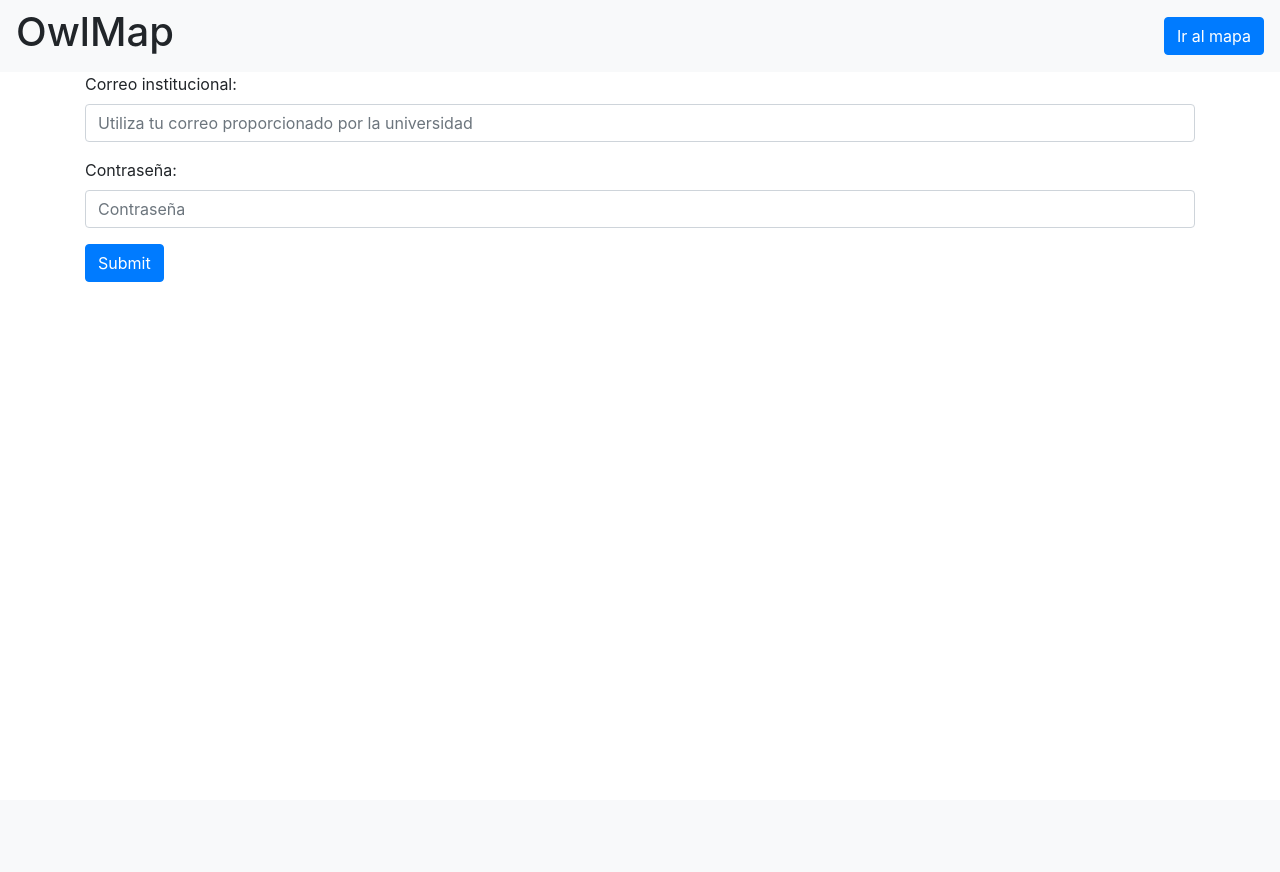
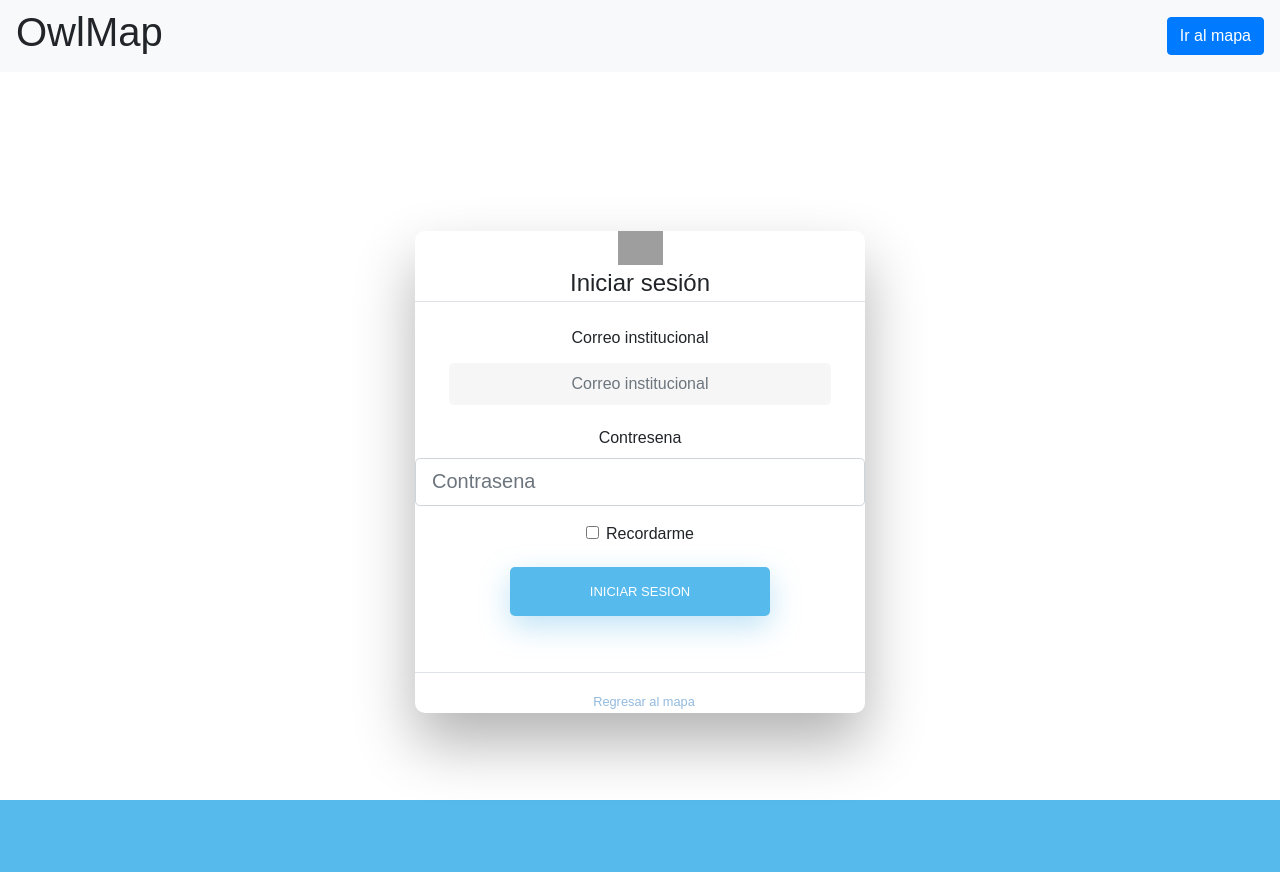
Before and after one commit to raulmyocu/owlmap, a Flask app: page /login in a window 1280 px wide. Before the commit the page ends 282 px from the top, so only its background shows below. Run offline with Flask 2, Linux system fonts and the light colour scheme; some libraries are stand-ins or nearby versions; grey boxes are pictures that could not be loaded.

Commit message:
Diseño de login

```diff
--- /dev/null
+++ b/forms.py
@@ -0,0 +1,11 @@
+from flask_wtf import FlaskForm
+from wtforms import StringField, PasswordField, SubmitField, BooleanField, validators
+from wtforms.validators import DataRequired, Length, Email, EqualTo
+
+class LoginForm(FlaskForm):
+    email = StringField('Correo institucional', validators=[DataRequired(), Email()],
+            render_kw={"placeholder": "Correo institucional"})
+    password = PasswordField('Contresena', validators=[DataRequired()],
+            render_kw={"placeholder": "Contrasena"})
+    remember = BooleanField('Recordarme')
+    submit = SubmitField('Iniciar sesion')
--- a/owlmap.py
+++ b/owlmap.py
@@ -1,15 +1,18 @@
-from flask import Flask, render_template, url_for
+from flask import Flask, render_template, url_for, flash, redirect
+from forms import LoginForm
 app = Flask(__name__)
+
+app.config['SECRET_KEY'] = 'abcdefg123456789'
 
 posts = [
     {
-        'autor' : 'Raúl Octavio Murcia Yocupicio',
+        'autor' : 'Raul Octavio Murcia Yocupicio',
         'titulo' : 'El primer post',
-        'contenido' : 'Hola compañeros este es el primer post del blog jaja salu2.',
+        'contenido' : 'Hola companeros este es el primer post del blog jaja salu2.',
         'fecha' : '3 de Abril de 2019'
     },
     {
-        'autor' : 'Raúlito Pérez',
+        'autor' : 'Raulito Perez',
         'titulo' : 'El otro post',
         'contenido' : 'Ayuda amigos estoy atrapado en la Matrix...',
         'fecha' : '3 de Abril de 2090'
@@ -22,13 +25,17 @@ posts = [
 def home():
     return render_template('home.html')
 
-@app.route("/login")
+@app.route("/login", methods=['GET', 'POST'])
 def login():
-    return render_template('login.html', title='Iniciar Sesión')
+    form = LoginForm()
+    if form.validate_on_submit():
+        flash('Sesion Iniciada', 'success')
+        return redirect(url_for('forum'))
+    return render_template('login.html', title='Iniciar Sesion', form=form)
 
 @app.route("/forum")
 def forum():
-    return render_template('forum.html', title='Foro', name='Raúl y XI=imena', posts=posts)
+    return render_template('forum.html', title='Foro', name='Raul y XI=imena', posts=posts)
 
 if __name__ == '__main__':
     app.run(debug=True)
--- /dev/null
+++ b/static/css/login.css
@@ -0,0 +1,262 @@
+
+/* BASIC */
+
+html {
+  background-color: #56baed;
+}
+
+body {
+  font-family: "Poppins", sans-serif;
+  height: 100vh;
+}
+
+a {
+  color: #92badd;
+  display:inline-block;
+  text-decoration: none;
+  font-weight: 400;
+}
+
+h2 {
+  text-align: center;
+  font-size: 16px;
+  font-weight: 600;
+  text-transform: uppercase;
+  display:inline-block;
+  margin: 40px 8px 10px 8px;
+  color: #cccccc;
+}
+
+
+
+/* STRUCTURE */
+
+.wrapper {
+  display: flex;
+  align-items: center;
+  flex-direction: column;
+  justify-content: center;
+  width: 100%;
+  min-height: 100%;
+  padding: 20px;
+}
+
+#formContent {
+  -webkit-border-radius: 10px 10px 10px 10px;
+  border-radius: 10px 10px 10px 10px;
+  background: #fff;
+  padding: 30px;
+  width: 90%;
+  max-width: 450px;
+  position: relative;
+  padding: 0px;
+  -webkit-box-shadow: 0 30px 60px 0 rgba(0,0,0,0.3);
+  box-shadow: 0 30px 60px 0 rgba(0,0,0,0.3);
+  text-align: center;
+}
+
+#formFooter {
+  background-color: #f6f6f6;
+  border-top: 1px solid #dce8f1;
+  padding: 25px;
+  text-align: center;
+  -webkit-border-radius: 0 0 10px 10px;
+  border-radius: 0 0 10px 10px;
+}
+
+
+
+/* TABS */
+
+h2.inactive {
+  color: #cccccc;
+}
+
+h2.active {
+  color: #0d0d0d;
+  border-bottom: 2px solid #5fbae9;
+}
+
+
+
+/* FORM TYPOGRAPHY*/
+
+input[type=button], input[type=submit], input[type=reset]  {
+  background-color: #56baed;
+  border: none;
+  color: white;
+  padding: 15px 80px;
+  text-align: center;
+  text-decoration: none;
+  display: inline-block;
+  text-transform: uppercase;
+  font-size: 13px;
+  -webkit-box-shadow: 0 10px 30px 0 rgba(95,186,233,0.4);
+  box-shadow: 0 10px 30px 0 rgba(95,186,233,0.4);
+  -webkit-border-radius: 5px 5px 5px 5px;
+  border-radius: 5px 5px 5px 5px;
+  margin: 5px 20px 40px 20px;
+  -webkit-transition: all 0.3s ease-in-out;
+  -moz-transition: all 0.3s ease-in-out;
+  -ms-transition: all 0.3s ease-in-out;
+  -o-transition: all 0.3s ease-in-out;
+  transition: all 0.3s ease-in-out;
+}
+
+input[type=button]:hover, input[type=submit]:hover, input[type=reset]:hover  {
+  background-color: #39ace7;
+}
+
+input[type=button]:active, input[type=submit]:active, input[type=reset]:active  {
+  -moz-transform: scale(0.95);
+  -webkit-transform: scale(0.95);
+  -o-transform: scale(0.95);
+  -ms-transform: scale(0.95);
+  transform: scale(0.95);
+}
+
+input[type=text] {
+  background-color: #f6f6f6;
+  border: none;
+  color: #0d0d0d;
+  padding: 15px 32px;
+  text-align: center;
+  text-decoration: none;
+  display: inline-block;
+  font-size: 16px;
+  margin: 5px;
+  width: 85%;
+  border: 2px solid #f6f6f6;
+  -webkit-transition: all 0.5s ease-in-out;
+  -moz-transition: all 0.5s ease-in-out;
+  -ms-transition: all 0.5s ease-in-out;
+  -o-transition: all 0.5s ease-in-out;
+  transition: all 0.5s ease-in-out;
+  -webkit-border-radius: 5px 5px 5px 5px;
+  border-radius: 5px 5px 5px 5px;
+}
+
+input[type=text]:focus {
+  background-color: #fff;
+  border-bottom: 2px solid #5fbae9;
+}
+
+input[type=text]:placeholder {
+  color: #cccccc;
+}
+
+
+
+/* ANIMATIONS */
+
+/* Simple CSS3 Fade-in-down Animation */
+.fadeInDown {
+  -webkit-animation-name: fadeInDown;
+  animation-name: fadeInDown;
+  -webkit-animation-duration: 1s;
+  animation-duration: 1s;
+  -webkit-animation-fill-mode: both;
+  animation-fill-mode: both;
+}
+
+@-webkit-keyframes fadeInDown {
+  0% {
+    opacity: 0;
+    -webkit-transform: translate3d(0, -100%, 0);
+    transform: translate3d(0, -100%, 0);
+  }
+  100% {
+    opacity: 1;
+    -webkit-transform: none;
+    transform: none;
+  }
+}
+
+@keyframes fadeInDown {
+  0% {
+    opacity: 0;
+    -webkit-transform: translate3d(0, -100%, 0);
+    transform: translate3d(0, -100%, 0);
+  }
+  100% {
+    opacity: 1;
+    -webkit-transform: none;
+    transform: none;
+  }
+}
+
+/* Simple CSS3 Fade-in Animation */
+@-webkit-keyframes fadeIn { from { opacity:0; } to { opacity:1; } }
+@-moz-keyframes fadeIn { from { opacity:0; } to { opacity:1; } }
+@keyframes fadeIn { from { opacity:0; } to { opacity:1; } }
+
+.fadeIn {
+  opacity:0;
+  -webkit-animation:fadeIn ease-in 1;
+  -moz-animation:fadeIn ease-in 1;
+  animation:fadeIn ease-in 1;
+
+  -webkit-animation-fill-mode:forwards;
+  -moz-animation-fill-mode:forwards;
+  animation-fill-mode:forwards;
+
+  -webkit-animation-duration:1s;
+  -moz-animation-duration:1s;
+  animation-duration:1s;
+}
+
+.fadeIn.first {
+  -webkit-animation-delay: 0.4s;
+  -moz-animation-delay: 0.4s;
+  animation-delay: 0.4s;
+}
+
+.fadeIn.second {
+  -webkit-animation-delay: 0.6s;
+  -moz-animation-delay: 0.6s;
+  animation-delay: 0.6s;
+}
+
+.fadeIn.third {
+  -webkit-animation-delay: 0.8s;
+  -moz-animation-delay: 0.8s;
+  animation-delay: 0.8s;
+}
+
+.fadeIn.fourth {
+  -webkit-animation-delay: 1s;
+  -moz-animation-delay: 1s;
+  animation-delay: 1s;
+}
+
+/* Simple CSS3 Fade-in Animation */
+.underlineHover:after {
+  display: block;
+  left: 0;
+  bottom: -10px;
+  width: 0;
+  height: 2px;
+  background-color: #56baed;
+  content: "";
+  transition: width 0.2s;
+}
+
+.underlineHover:hover {
+  color: #0d0d0d;
+}
+
+.underlineHover:hover:after{
+  width: 100%;
+}
+
+
+
+/* OTHERS */
+
+*:focus {
+    outline: none;
+}
+
+#icon {
+  width:10%;
+}
--- a/templates/layout.html
+++ b/templates/layout.html
@@ -1,5 +1,9 @@
 <!DOCTYPE html>
 <html lang="en" dir="ltr">
+<link href="//maxcdn.bootstrapcdn.com/bootstrap/4.0.0/css/bootstrap.min.css" rel="stylesheet" id="bootstrap-css">
+<script src="//maxcdn.bootstrapcdn.com/bootstrap/4.0.0/js/bootstrap.min.js"></script>
+<script src="//cdnjs.cloudflare.com/ajax/libs/jquery/3.2.1/jquery.min.js"></script>
+<!------ Include the above in your HEAD tag ---------->
   <head>
     <meta charset="utf-8">
     {% if title %}
@@ -14,6 +18,7 @@
     <link rel="stylesheet" type="text/css" href="{{ url_for('static', filename='css/main.css') }}">
   </head>
   <body>
+
     <nav class="navbar navbar-light bg-light">
       <h1>OwlMap</h1>
       {% if title %}
@@ -26,10 +31,20 @@
       </a>
       {% endif %}
     </nav>
-    {% block content %}{% endblock content %}
     <!-- JQuery JS -->
     <script src="https://code.jquery.com/jquery-3.3.1.min.js"></script>
     <!-- Bootstrap JS -->
     <script src="https://stackpath.bootstrapcdn.com/bootstrap/4.3.1/js/bootstrap.min.js" integrity="sha384-JjSmVgyd0p3pXB1rRibZUAYoIIy6OrQ6VrjIEaFf/nJGzIxFDsf4x0xIM+B07jRM" crossorigin="anonymous"></script>
+
+    {% with messages = get_flashed_messages(with_categories=true) %}
+      {% if messages %}
+        {% for category, message in messages %}
+          <div class="alert alert-{{ category }}">
+            {{ message }}
+          </div>
+        {% endfor %}
+      {% endif %}
+    {% endwith%}
+    {% block content %}{% endblock content %}
   </body>
 </html>
--- a/templates/login.html
+++ b/templates/login.html
@@ -1,21 +1,74 @@
 {% extends "layout.html" %}
 {% block content %}
-  <div class="container">
-    <form action='' method='POST'>
-      <div class="form-group">
-        <label for="exampleInputEmail1">Correo institucional:</label>
-        <input type="email" class="form-control" id="exampleInputEmail1" aria-describedby="emailHelp" placeholder="Utiliza tu correo proporcionado por la universidad">
-      </div>
 
-      <div class="form-group">
-        <label for="exampleInputPassword1">Contraseña:</label>
-        <input type="password" class="form-control" id="exampleInputPassword1" placeholder="Contraseña">
-      </div>
+<!-- Hoja de estilo para login -->
+<link rel="stylesheet" type="text/css" href="{{ url_for('static', filename='css/login.css') }}">
 
-      <a href="/forum">
-        <button class="btn btn-primary">Submit</button>
-      </a>
+<div class="wrapper fadeInDown">
+  <div id="formContent">
+    <!-- Tabs Titles -->
 
-    </form>
+    <!-- Icon -->
+    <div class="fadeIn first">
+      <img src="http://dl.hiapphere.com/data/icon/201404/HiAppHere_com_com.owl.iconpack.png" id="icon" alt="User Icon" />
+    </div>
+
+    <!-- Login Form -->
+    <div class="content-section">
+      <form method="POST" action="">
+        {{ form.hidden_tag() }}
+        <fieldset class="form-group">
+          <legend class="border-bottom mb-4">Iniciar sesión</legend>
+
+          <div class="form-group">
+            {{ form.email.label(class="form-control-label")}}
+            {% if form.email.errors %}
+              {{ form.email(class="form-control form-control-lg is-invalid")}}
+              <div class="invalid-feedback">
+                {% for error in form.email.errors %}
+                <span>{{error}}</span>
+                {% endfor %}
+              </div>
+            {%else %}
+              {{ form.email(class="form-control form-control-lg")}}
+            {% endif %}
+
+          </div>
+          <div class="form-group">
+            {{ form.password.label(class="form-control-label")}}
+            {% if form.password.errors %}
+              {{ form.password(class="form-control form-control-lg is-invalid")}}
+              <div class="invalid-feedback">
+                {% for error in form.password.errors %}
+                <span>{{error}}</span>
+                {% endfor %}
+              </div>
+            {%else %}
+              {{ form.password(class="form-control form-control-lg")}}
+            {% endif %}
+          </div>
+
+          <div class="form-check">
+            {{ form.remember(class="form-check-input") }}
+            {{ form.remember.label(class="form-check-label") }}
+          </div>
+
+        </fieldset>
+        <div class="form-group">
+          {{form.submit(class="btn btn-outline-info")}}
+        </div>
+      </form>
+    </div>
+    <div class="border-top pt-3">
+      <small class ="text-muted">
+        <a class="ml-2" href="{{url_for('home')}}">Regresar al mapa</a>
+      </small>
+    </div>
+
   </div>
+</div>
+
+
+
+
 {% endblock content %}
```
Also changed, not shown: static/images/owlmap1.png (renamed from owlmap1.png), 1 other file.
